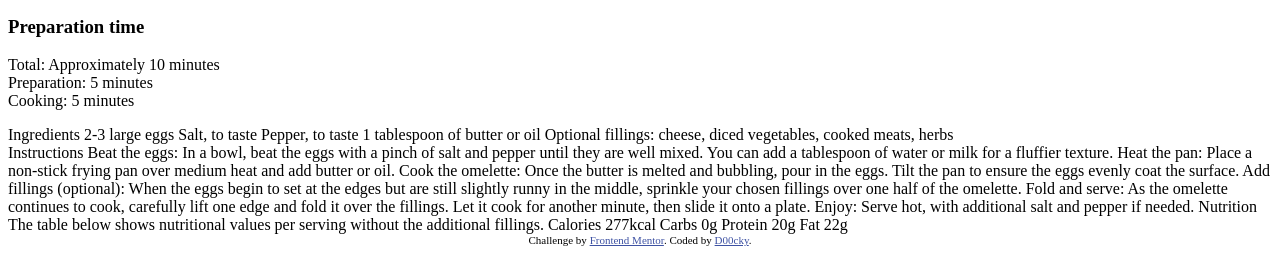
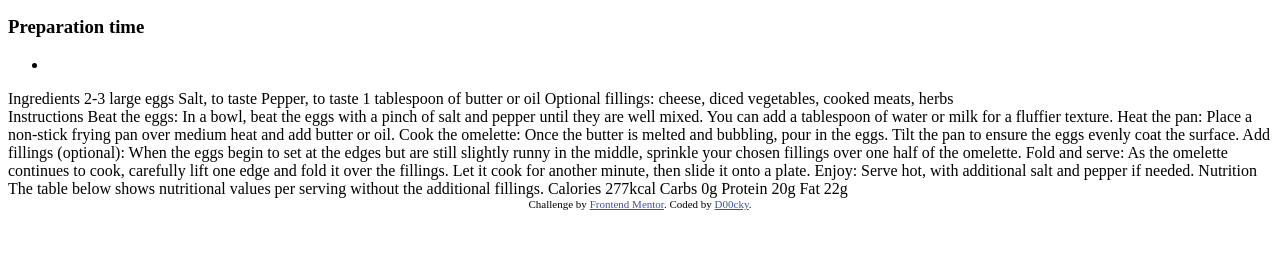
Before and after one commit to Shledakayn/Recipes2, a plain HTML site: page index.html in a window 1280 px wide. Shown: the part 731-985 px from the top of the page. After the commit the page ends 949 px from the top, so only its background shows below. Drawn offline with Linux system fonts and the light colour scheme.

Commit message:
add image and elements.

```diff
--- a/index.html
+++ b/index.html
@@ -28,10 +28,10 @@
 
 <div>
   <h3>Preparation time</h3>
+    <ul>
+      <li></li>
 
-  <p>Total: Approximately 10 minutes<br>
-    Preparation: 5 minutes<br>
-    Cooking: 5 minutes<br></p>
+    </ul>
 
 
   Ingredients
```
